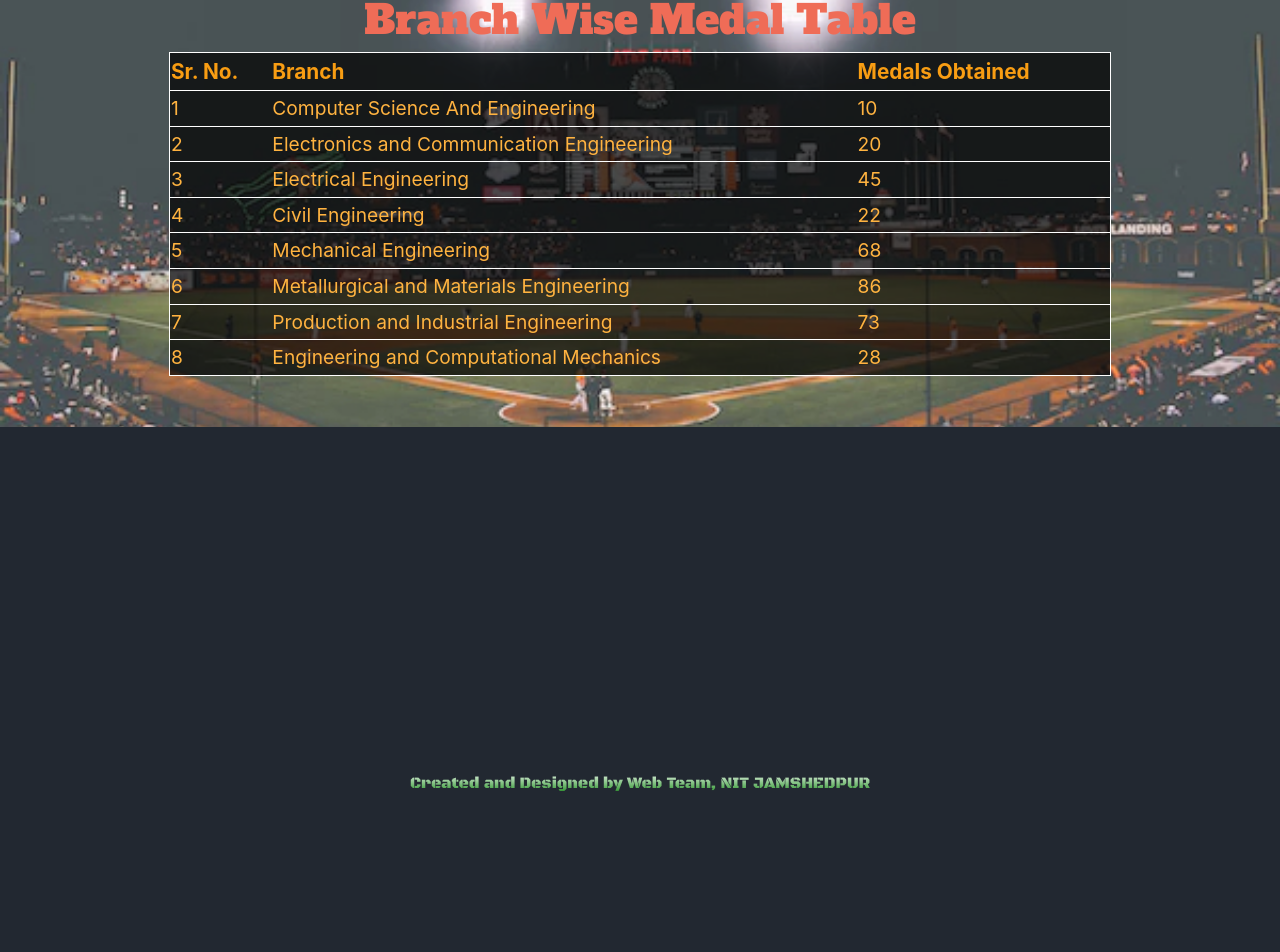
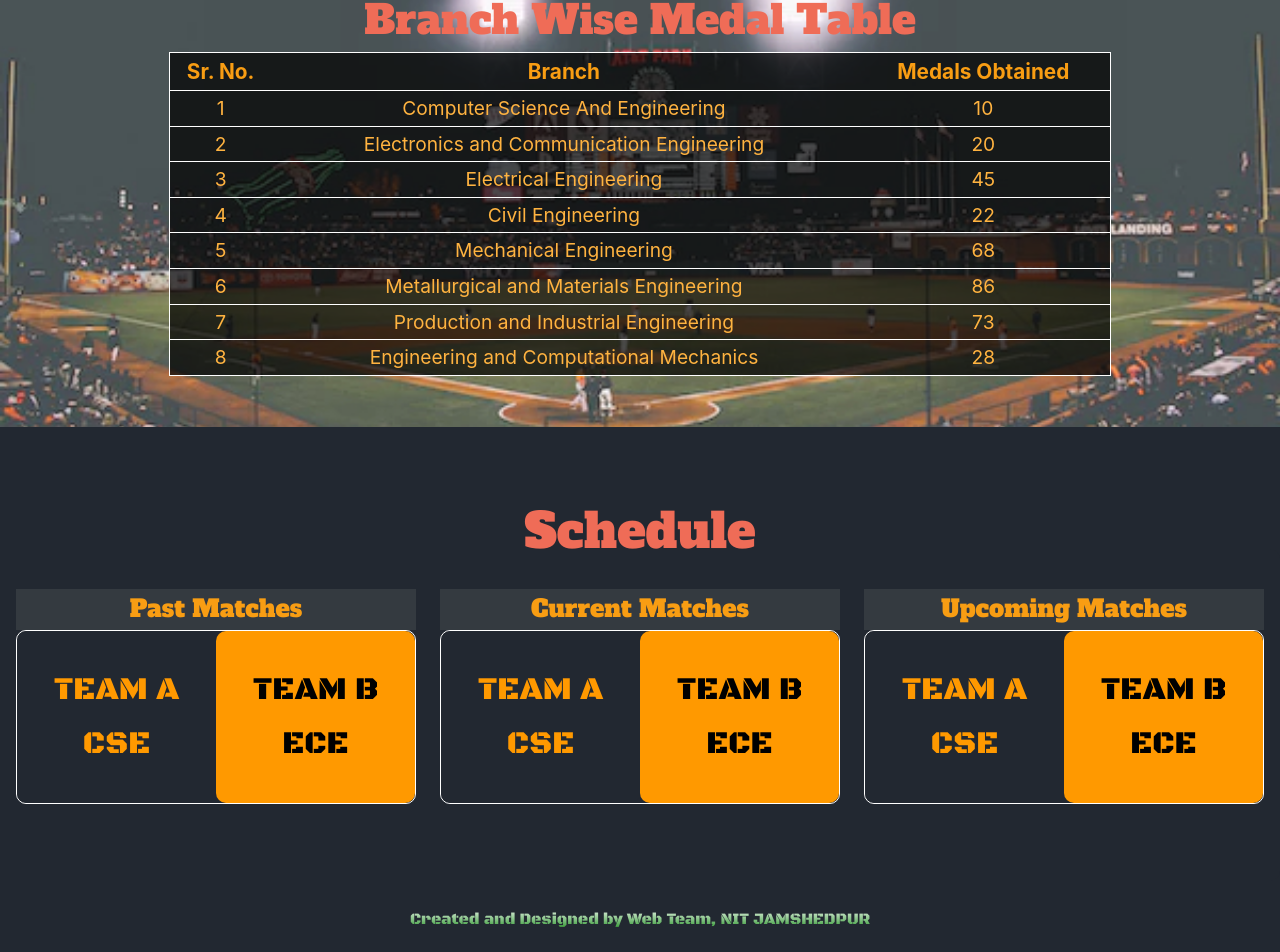
Before and after one commit to shubham691438/urja-website, a React (Create React App) app in the folder frontend/: page /sportsSection in a window 1280 px wide. Shown: the part 1297-2249 px from the top of the page. Before the commit the page ends 2120 px from the top, so only its background shows below. Built offline with nearby package versions, Linux system fonts and the light colour scheme.

Commit message:
Schedule Added

```diff
--- a/frontend/src/Pages/SportsSection.js
+++ b/frontend/src/Pages/SportsSection.js
@@ -9,6 +9,7 @@ import coach from "../assets/coach-edit.png";
 import Navbar from "../components/Navbar";
 import { BranchMedal } from "../components/SportsPage/BranchMedal";
 import Footer from "../components/Footer";
+import Schedule from "../components/SportsPage/Schedule";
 
 export const SportsSection = () => {
   const style1 = {
@@ -187,9 +188,28 @@ export const SportsSection = () => {
         </Box>
       </div>
 
-      <BranchMedal />
+      <div>
+        <Grid>
+          {" "}
+          <box sx={{ m: 0.5 }}>
+            {/* {" "} */}
+            <BranchMedal />
+          </box>
+        </Grid>
+      </div>
 
-      <Footer />
+      <div>
+        <Grid>
+          <box>
+            {" "}
+            <Schedule />
+          </box>
+        </Grid>
+      </div>
+      <div>
+        {" "}
+        <Footer />
+      </div>
     </div>
   );
 };
--- a/frontend/src/components/SportsPage/BranchMedal.js
+++ b/frontend/src/components/SportsPage/BranchMedal.js
@@ -17,7 +17,27 @@ export const BranchMedal = () => {
     tableInstance;
 
   return (
-    <div style={{ height: "100vh" }}>
+    <div
+      stylse={{
+        // marginTop: "2vw",
+        // marginBottom: "2vw",
+        alignItems: "center",
+        // display: "flex",
+        justifyContent: "center",
+      }}
+    >
+      <div
+        style={{
+          fontSize: "1em",
+          // fontFamily: "Black Ops One",
+          // backgroundImage: "linear-gradient(white,green)",
+          backgroundClip: "text",
+          WebkitBackgroundClip: "text",
+          color: "transparent",
+          textAlign: "center",
+        }}
+      >
+        <div>
           <CustomDiv
             sx={{
               display: "flex",
@@ -41,6 +61,7 @@ export const BranchMedal = () => {
                 backgroundColor: "rgba(0, 0, 0, 0.7)",
                 border: "1px solid #fff",
                 width: "80%",
+                // height: "100%",
                 // "&:nth-of-type(odd)": {
                 //   backgroundColor: "#f23a2e",
                 // },
@@ -85,7 +106,9 @@ export const BranchMedal = () => {
                     >
                       {row.cells.map((cell) => {
                         return (
-                      <td {...cell.getCellProps()}>{cell.render("Cell")}</td>
+                          <td {...cell.getCellProps()}>
+                            {cell.render("Cell")}
+                          </td>
                         );
                       })}
                     </tr>
@@ -95,5 +118,7 @@ export const BranchMedal = () => {
             </table>
           </CustomDiv>
         </div>
+      </div>
+    </div>
   );
 };
--- /dev/null
+++ b/frontend/src/components/SportsPage/Schedule.js
@@ -0,0 +1,147 @@
+import React from "react";
+import { Grid, Typography, Box } from "@mui/material";
+import { ScheduleTable } from "./ScheduleTable";
+
+function Schedule() {
+  const gridItemStyle = {
+    minHeight: "300px",
+    margin: "10px",
+    padding: "10px",
+  };
+
+  return (
+    <>
+      {" "}
+      <div>
+        <div
+          style={{
+            fontSize: "1em",
+            // fontFamily: "Black Ops One",
+            // backgroundImage: "linear-gradient(white,green)",
+            backgroundClip: "text",
+            WebkitBackgroundClip: "text",
+            color: "transparent",
+            textAlign: "center",
+          }}
+        >
+          <Typography
+            variant="h2a"
+            style={{
+              fontSize: "3em",
+              display: "flex",
+              flexDirection: "column",
+              flexWrap: "wrap",
+              fontFamily: "Alfa Slab One",
+              color: "#ef6c57",
+            }}
+          >
+            <Box sx={{ my: "2rem" }} />
+            Schedule
+          </Typography>
+          <Grid
+            container
+            rowSpacing={3}
+            columnSpacing={{ xs: 1, sm: 2, md: 3 }}
+            spacing={{ xs: 2, md: 3 }}
+            // columns={{ xs: 4, sm: 8, md: 12 }}
+            direction="row"
+            sx={{ p: 2 }}
+            style={{
+              display: "flex",
+              alignItems: "center",
+              justifyContent: "center",
+              flexDirection: "row",
+              color: "#fff",
+              backgroundColor: "#222831",
+              borderRadius: "10px",
+            }}
+          >
+            <Grid
+              item
+              xs={12}
+              sm={4}
+              md={4}
+              style={{ minHeight: "300px" }}
+              rowSpacing={3}
+              columnSpacing={{ xs: 1, sm: 2, md: 3 }}
+              spacing={{ xs: 2, md: 3 }}
+            >
+              <Typography
+                variant="h2a"
+                style={{
+                  fontSize: "1.5em",
+                  display: "flex",
+                  flexDirection: "column",
+                  flexWrap: "wrap",
+                  fontFamily: "Alfa Slab One",
+                  color: "#f89d13",
+                  backgroundColor: "#343a40",
+                }}
+              >
+                Past Matches
+              </Typography>
+
+              <ScheduleTable />
+            </Grid>
+
+            <Grid
+              item
+              xs={12}
+              sm={4}
+              md={4}
+              style={{ minHeight: "300px" }}
+              rowSpacing={3}
+              columnSpacing={{ xs: 1, sm: 2, md: 3 }}
+              spacing={{ xs: 2, md: 3 }}
+            >
+              <Typography
+                variant="h2a"
+                style={{
+                  fontSize: "1.5em",
+                  display: "flex",
+                  flexDirection: "column",
+                  flexWrap: "wrap",
+                  fontFamily: "Alfa Slab One",
+                  color: "#f89d13",
+                  backgroundColor: "#343a40",
+                }}
+              >
+                Current Matches
+              </Typography>
+              <ScheduleTable />
+            </Grid>
+
+            <Grid
+              item
+              xs={12}
+              sm={4}
+              md={4}
+              style={{ minHeight: "300px" }}
+              rowSpacing={3}
+              columnSpacing={{ xs: 1, sm: 2, md: 3 }}
+              spacing={{ xs: 2, md: 3 }}
+            >
+              <Typography
+                variant="h2a"
+                style={{
+                  fontSize: "1.5em",
+                  display: "flex",
+                  flexDirection: "column",
+                  flexWrap: "wrap",
+                  fontFamily: "Alfa Slab One",
+                  color: "#f89d13",
+                  backgroundColor: "#343a40",
+                }}
+              >
+                Upcoming Matches
+              </Typography>
+              <ScheduleTable />
+            </Grid>
+          </Grid>{" "}
+        </div>
+      </div>
+    </>
+  );
+}
+
+export default Schedule;
--- /dev/null
+++ b/frontend/src/components/SportsPage/ScheduleTable.js
@@ -0,0 +1,94 @@
+import React from "react";
+
+export const ScheduleTable = () => {
+  return (
+    <div>
+      <div
+        style={{
+          display: "flex",
+          flexDirection: "row",
+          //   width: "80vw",
+          alignItems: "center",
+          justifyContent: "center",
+          color: "white",
+          border: "1px solid white",
+          borderRadius: "10px",
+          marginBottom: "2vw",
+        }}
+      >
+        <div
+          className="loser"
+          style={{
+            display: "flex",
+            flexDirection: "column",
+            alignItems: "center",
+            justifyContent: "center",
+            padding: "2em",
+            margin: "auto",
+            width: "50%",
+            textAlign: "center",
+            backgroundColor: "#222831",
+            // backgroundColor: "#ffcc00",
+            color: "#ff9900",
+            borderRadius: "10px",
+          }}
+        >
+          <div
+            style={{
+              fontSize: "2em",
+              fontFamily: "Black Ops One",
+            }}
+          >
+            TEAM A
+          </div>
+          <div
+            style={{
+              display: "inline-block",
+              textAlign: "center",
+              fontFamily: "Black Ops One",
+              fontSize: "2em",
+            }}
+          >
+            <div>CSE</div>
+          </div>
+        </div>
+        <div
+          className="loser"
+          style={{
+            display: "flex",
+            flexDirection: "column",
+            alignItems: "center",
+            justifyContent: "center",
+            padding: "2em",
+            margin: "auto",
+            width: "50%",
+            textAlign: "center",
+            backgroundColor: "#ff9900",
+            // backgroundColor: "#ffcc00",
+            borderRadius: "10px",
+            color: "black",
+          }}
+        >
+          <div
+            style={{
+              fontSize: "2em",
+              fontFamily: "Black Ops One",
+            }}
+          >
+            TEAM B
+          </div>
+          <div
+            style={{
+              display: "inline-block",
+              textAlign: "center",
+              fontFamily: "Black Ops One",
+              fontSize: "2em",
+            }}
+          >
+            <div>ECE</div>
+          </div>
+        </div>
+      </div>
+    </div>
+  );
+};
```
Also changed, not shown: 2 other files (tests, documents, lock files or other folders). Lines whose indentation alone changed are shown as unchanged.
